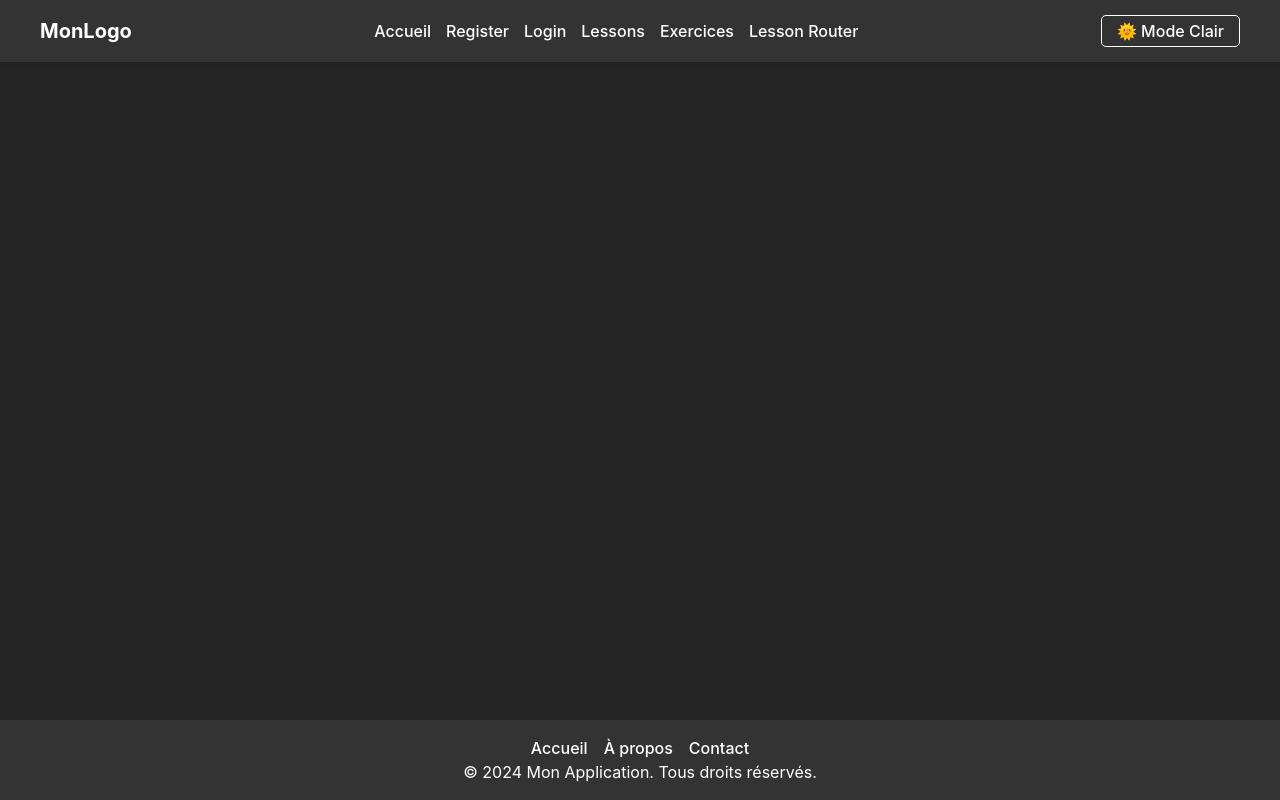
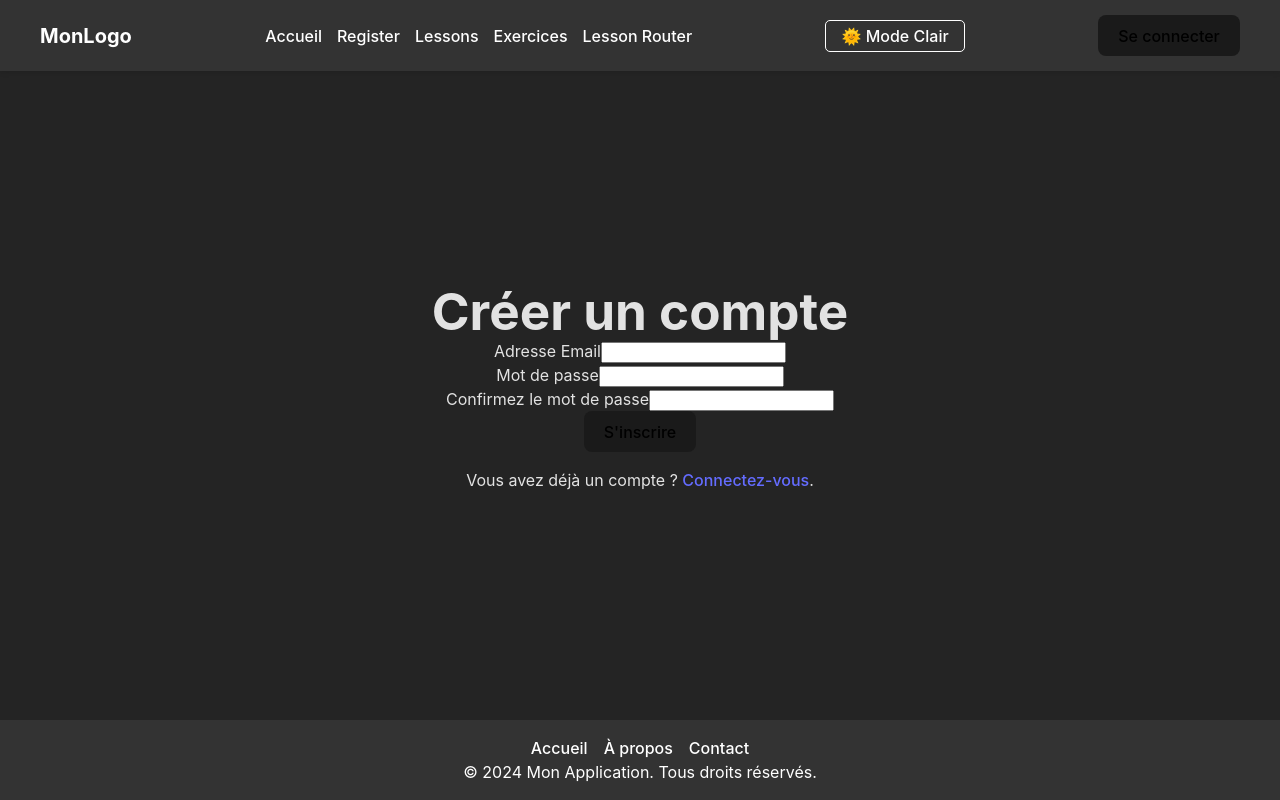
Before and after one commit to ImFormal/Vue, a Vue app: page /register in a window 1280 px wide. Built offline with nearby package versions, Linux system fonts and the light colour scheme; no server answers.

Commit message:
Ajout Connexion/Inscription/Deconnexion/Connexion Firebase

```diff
--- a/src/components/shared/NavBar.vue
+++ b/src/components/shared/NavBar.vue
@@ -3,7 +3,7 @@
     <div class="container">
       <!-- Logo -->
       <div class="logo">
-        <a href="#">MonLogo</a>
+        <a href="/">MonLogo</a>
       </div>
 
       <!-- Bouton Menu Burger -->
@@ -13,7 +13,6 @@
       <ul class="menu" :class="{ active: isMenuActive }">
         <li><router-link to="/">Accueil</router-link></li>
         <li><router-link to="/register">Register</router-link></li>
-        <li><router-link to="/login">Login</router-link></li>
         <li><router-link to="/lessons/text-interpolation">Lessons</router-link></li>
         <li class="dropdown">
           <a href="#" v-on:click.prevent="toggleExerciceMenu">Exercices</a>
@@ -45,16 +44,25 @@
       <button class="theme-toggle" @click="toggleTheme">
         {{ isDarkMode ? "🌞 Mode Clair" : "🌙 Mode Sombre" }}
       </button>
+
+      <!-- Bouton Connexion / Déconnexion -->
+      <button v-if="isLoggedIn" @click="logout" class="btn btn-danger">Se déconnecter</button>
+      <button v-else @click="goToLogin" class="btn btn-success">Se connecter</button>
     </div>
   </nav>
 </template>
 
 <script setup>
 import { ref, onMounted } from "vue";
+import { signOut } from "firebase/auth";
+import { auth } from "../../firebase.js";
+import { useRouter } from "vue-router";
 
 const isMenuActive = ref(false);
 const isExerciceMenuActive = ref(false);
 const isDarkMode = ref(false);
+const isLoggedIn = ref(false); // Suivi de l'état de connexion
+const router = useRouter();
 
 // Toggle menu burger
 const toggleMenu = () => {
@@ -87,7 +95,23 @@ onMounted(() => {
     document.documentElement.setAttribute("data-theme", "dark");
     isDarkMode.value = true;
   }
+
+  // Vérifie si l'utilisateur est connecté
+  auth.onAuthStateChanged((user) => {
+    isLoggedIn.value = !!user;
+  });
 });
+
+// Déconnexion
+async function logout() {
+  await signOut(auth);
+  router.push({ name: "Home" });
+}
+
+// Redirection vers la page de connexion
+function goToLogin() {
+  router.push({ name: "Login" });
+}
 </script>
 
 <style scoped>
--- a/src/firebase.js
+++ b/src/firebase.js
@@ -8,7 +8,7 @@ const firebaseConfig = {
     storageBucket: import.meta.env.VITE_STORAGE_BUCKET, // Utilisation de la variable d'environnement
     messagingSenderId: import.meta.env.VITE_MESSAGING_SENDER_ID, // Utilisation de la variable d'environnement
     appId: import.meta.env.VITE_APP_ID, // Utilisation de la variable d'environnement
-    databaseURL: "https://fffire-261e4-default-rtdb.europe-west1.firebasedatabase.app" // Ajoutez cette ligne
+    databaseURL: "https://projettest-3dff9-default-rtdb.europe-west1.firebasedatabase.app" // Ajoutez cette ligne
 
 };
 
--- a/src/router/index.js
+++ b/src/router/index.js
@@ -1,43 +1,43 @@
 import { createRouter, createWebHistory } from "vue-router";
+import { auth } from "../firebase.js";
 
 const router = createRouter({
   history: createWebHistory(),
   routes: [
     { path: "/", alias: "/home", name: "Home", component: () => import("../views/HomeView.vue") },
     { path: "/:pathMatch(.*)*", name: "NotFound", component: () => import("../views/NotFoundView.vue") },
-    { path: "/lesson-router", name: "LessonRouter", component: () => import("../views/LessonRouterView.vue") },
-    { path: "/details/:id/:name", name: "Details", component: () => import("../views/DetailsPage.vue"), props: true },
-    { path: "/lessons/text-interpolation", name: "Lessons", component: () => import("../views/lessons/LessonTextInterpolation.vue") },
-    { path: "/exercices/ex-interpolation", name: "ExerciceInterpolation", component: () => import("../views/exercices/ExerciceInterpolation.vue") },
-    { path: "/exercices/ex-fonction", name: "ExerciceFonction", component: () => import("../views/exercices/ExerciceFonction.vue") },
-    { path: "/exercices/ex-drmario", name: "ExerciceDrMario", component: () => import("../views/exercices/ExerciceDrMario.vue") },
-    { path: "/exercices/ex-count", name: "ExerciceCount", component: () => import("../views/exercices/ExerciceCount.vue") },
-    { path: "/exercices/ex-input", name: "ExerciceInput", component: () => import("../views/exercices/ExerciceInput.vue") },
-    { path: "/exercices/ex-bug", name: "ExerciceBug", component: () => import("../views/exercices/ExerciceBug.vue") },
-    { path: "/exercices/ex-watcher", name: "ExerciceWatcher", component: () => import("../views/exercices/ExerciceWatcher.vue") },
-    { path: "/exercices/ex-justeprix", name: "ExerciceJustePrix", component: () => import("../views/exercices/ExerciceJustePrix.vue") },
-    { path: "/exercices/ex-card", name: "ExerciceCard", component: () => import("../views/exercices/ExerciceCard.vue") },
-    { path: "/exercices/ex-stydyn", name: "ExerciceStylingDyn", component: () => import("../views/exercices/ExerciceStylingDyn.vue") },
-    { path: "/exercices/ex-liste", name: "ExerciceListe", component: () => import("../views/exercices/ExerciceListe.vue") },
-    { path: "/exercices/ex-listecourse", name: "ExerciceListeCourse", component: () => import("../views/exercices/ExerciceListeCourse.vue") },
-    { path: "/exercices/ex-props", name: "ExerciceProps", component: () => import("../views/exercices/ExoPropsView.vue") },
-    { path: "/exercices/ex-props2", name: "ExerciceProps2", component: () => import("../views/exercices/ExoPropsView2.vue") },
-    { path: "/exercices/ex-props3", name: "ExerciceProps3", component: () => import("../views/exercices/ExoPropsView3.vue") },
-    { path: "/exercices/ex-combat", name: "ExerciceCombat", component: () => import("../views/exercices/ExerciceCombat.vue") },
-    { path: "/api-fetcher", name: "ApiFetcher", component: () => import("../views/exercices/ApiFetcher.vue") },
-    { path: "/exercices/emit", name: "Emit", component: () => import("../views/exercices/EmitParent.vue") },
+    { path: "/lesson-router", name: "LessonRouter", component: () => import("../views/LessonRouterView.vue") , meta: {requiresAuth: true}},
+    { path: "/details/:id/:name", name: "Details", component: () => import("../views/DetailsPage.vue"), props: true , meta: {requiresAuth: true}},
+    { path: "/lessons/text-interpolation", name: "Lessons", component: () => import("../views/lessons/LessonTextInterpolation.vue") , meta: {requiresAuth: true}},
+    { path: "/exercices/ex-interpolation", name: "ExerciceInterpolation", component: () => import("../views/exercices/ExerciceInterpolation.vue") , meta: {requiresAuth: true}},
+    { path: "/exercices/ex-fonction", name: "ExerciceFonction", component: () => import("../views/exercices/ExerciceFonction.vue") , meta: {requiresAuth: true}},
+    { path: "/exercices/ex-drmario", name: "ExerciceDrMario", component: () => import("../views/exercices/ExerciceDrMario.vue") , meta: {requiresAuth: true}},
+    { path: "/exercices/ex-count", name: "ExerciceCount", component: () => import("../views/exercices/ExerciceCount.vue") , meta: {requiresAuth: true}},
+    { path: "/exercices/ex-input", name: "ExerciceInput", component: () => import("../views/exercices/ExerciceInput.vue") , meta: {requiresAuth: true}},
+    { path: "/exercices/ex-bug", name: "ExerciceBug", component: () => import("../views/exercices/ExerciceBug.vue") , meta: {requiresAuth: true}},
+    { path: "/exercices/ex-watcher", name: "ExerciceWatcher", component: () => import("../views/exercices/ExerciceWatcher.vue") , meta: {requiresAuth: true}},
+    { path: "/exercices/ex-justeprix", name: "ExerciceJustePrix", component: () => import("../views/exercices/ExerciceJustePrix.vue") , meta: {requiresAuth: true}},
+    { path: "/exercices/ex-card", name: "ExerciceCard", component: () => import("../views/exercices/ExerciceCard.vue") , meta: {requiresAuth: true}},
+    { path: "/exercices/ex-stydyn", name: "ExerciceStylingDyn", component: () => import("../views/exercices/ExerciceStylingDyn.vue") , meta: {requiresAuth: true}},
+    { path: "/exercices/ex-liste", name: "ExerciceListe", component: () => import("../views/exercices/ExerciceListe.vue") , meta: {requiresAuth: true}},
+    { path: "/exercices/ex-listecourse", name: "ExerciceListeCourse", component: () => import("../views/exercices/ExerciceListeCourse.vue") , meta: {requiresAuth: true}},
+    { path: "/exercices/ex-props", name: "ExerciceProps", component: () => import("../views/exercices/ExoPropsView.vue") , meta: {requiresAuth: true}},
+    { path: "/exercices/ex-props2", name: "ExerciceProps2", component: () => import("../views/exercices/ExoPropsView2.vue") , meta: {requiresAuth: true}},
+    { path: "/exercices/ex-props3", name: "ExerciceProps3", component: () => import("../views/exercices/ExoPropsView3.vue") , meta: {requiresAuth: true}},
+    { path: "/exercices/ex-combat", name: "ExerciceCombat", component: () => import("../views/exercices/ExerciceCombat.vue"), meta: {requiresAuth: true} },
+    { path: "/api-fetcher", name: "ApiFetcher", component: () => import("../views/exercices/ApiFetcher.vue") , meta: {requiresAuth: true}},
+    { path: "/exercices/emit", name: "Emit", component: () => import("../views/exercices/EmitParent.vue") , meta: {requiresAuth: true}},
     { path: "/register", name: "Register", component: () => import("../views/RegisterPageView.vue") },
     { path: "/login", name: "Login", component: () => import("../views/LoginPageView.vue") }
   ]
 });
 
-// Vérification avant chaque navigation
 router.beforeEach((to, from, next) => {
   const currentUser = auth.currentUser;
 
   if (to.matched.some((record) => record.meta.requiresAuth)) {
       if (!currentUser) {
-          next({ name: "Login" }); // Redirection vers la page de connexion si non authentifié
+          next({ name: "Login" });
       } else {
           next();
       }
--- a/src/views/LoginPageView.vue
+++ b/src/views/LoginPageView.vue
@@ -32,7 +32,7 @@ const router = useRouter();
 async function login() {
   try {
     await signInWithEmailAndPassword(auth, email.value, password.value);
-    router.push({ name: "Dashboard" }); // Redirection après connexion
+    router.push({ name: "Home" });
   } catch (error) {
     alert("Erreur de connexion : " + error.message);
   }
--- a/src/views/RegisterPageView.vue
+++ b/src/views/RegisterPageView.vue
@@ -62,7 +62,7 @@ async function register() {
   try {
     await createUserWithEmailAndPassword(auth, email.value, password.value);
     alert("Inscription réussie !");
-    router.push({ name: "Dashboard" }); // Redirection après inscription
+    router.push({ name: "Home" }); // Redirection après inscription
   } catch (error) {
     alert("Erreur lors de l'inscription : " + error.message);
   }
```
